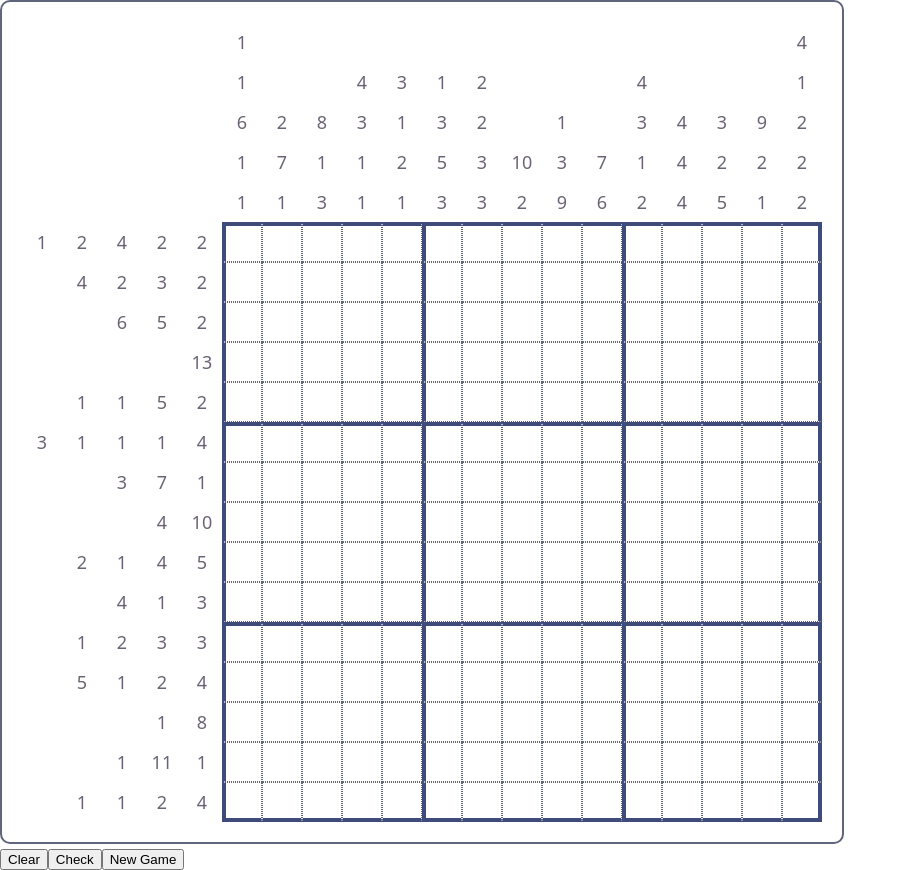
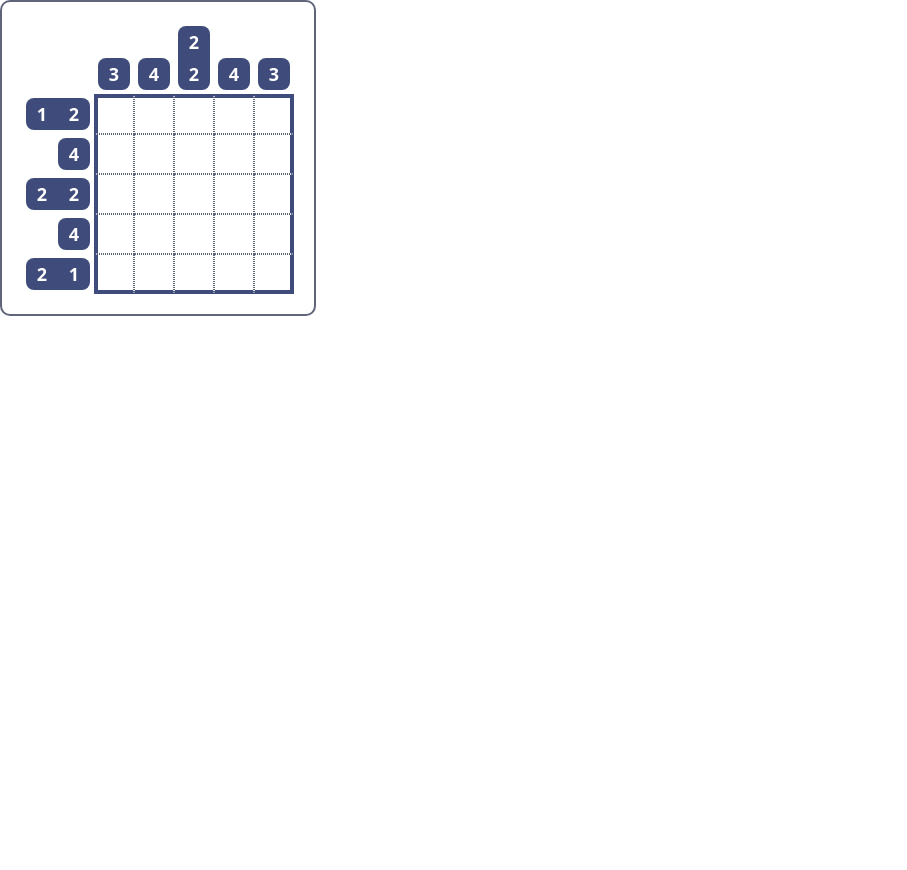
Before and after one commit to psychmic/nonogram, a React (Vite) app: page / in a window 1280 px wide. Shown: the whole page, without its empty margins (0-907 px from the left). After the commit the page ends 800 px from the top, so only its background shows below. Built offline with nearby package versions, Linux system fonts and the light colour scheme.

Commit message:
controls

```diff
--- a/src/App.css
+++ b/src/App.css
@@ -21,6 +21,7 @@
 .col-hints .hint-group {
     display: flex;
     flex-direction: column;
+    margin: 4px 0;
 }
 
 .row-hints {
@@ -35,14 +36,22 @@
     display: flex;
     justify-content: flex-end;
     align-items: center;
+    margin: 0 4px;
+}
+
+.hint-group {
+    background-color: #3f4b7a;
+    border-radius: 8px;
 }
 
 .hint-group .hint {
+    color: white;
+    font-weight: bold;
     display: flex;
     justify-content: center;
     align-items: center;
-    width: var(--cell-size);
-    height: var(--cell-size);
+    width: 32px;
+    height: 32px;
 }
 
 .grid {
@@ -71,3 +80,14 @@
 .grid .filled {
     background: var(--cell-color);
 }
+
+.controls {
+    display: flex;
+    gap: 8px;
+    padding: 8px;
+}
+
+.controls button {
+    padding: 8px;
+    cursor: pointer;
+}
--- a/src/App.tsx
+++ b/src/App.tsx
@@ -6,7 +6,7 @@ function App() {
 
     return (
       <>
-        <Nonogram width={15} height={15} />
+        <Nonogram initWidth={5} initHeight={5} />
       </>
     )
 }
--- a/src/components/Cell.tsx
+++ b/src/components/Cell.tsx
@@ -14,23 +14,21 @@ type CellParamsType = {
 }
 
 function Cell({ cellValue, setCellValue, mouseButton, isMouseDown, cellStyles }: CellParamsType) {
-    function fillCell(value: number, doOverride: boolean) {
-        if (cellValue === value) {
-            setCellValue(0);
-        } else if(cellValue === 0 || doOverride) {
+    function fillCell(value: number) {
+        if(cellValue === 0) {
             setCellValue(value);
         }
     }
 
     function handleMouseDown(event: MouseEvent) {
         event.preventDefault();
-        if (event.button === 0) fillCell(1, true);
-        if (event.button === 2) fillCell(-1, true);
+        if (event.button === 0) fillCell(1);
+        if (event.button === 2) fillCell(-1);
     }
 
     function handleMouseOver() {
-        if (isMouseDown && mouseButton === 0) fillCell(1, false);
-        if (isMouseDown && mouseButton === 2) fillCell(-1, false);
+        if (isMouseDown && mouseButton === 0) fillCell(1);
+        if (isMouseDown && mouseButton === 2) fillCell(-1);
     }
 
     return (
--- /dev/null
+++ b/src/components/Controls.tsx
@@ -0,0 +1,16 @@
+type ControlsParamsType = {
+    newGame: (newWidth: number, newHeight: number) => void,
+}
+
+function Controls({newGame}: ControlsParamsType) {
+    return (
+        <div className="controls">
+            <button onClick={() => newGame(5, 5)}>Easy (5 x 5)</button>
+            <button onClick={() => newGame(10, 10)}>Medium (10 x 10)</button>
+            <button onClick={() => newGame(15, 15)}>Hard (15 x 15)</button>
+            <button onClick={() => newGame(20, 20)}>Expert (20 x 20)</button>
+        </div>
+    );
+}
+
+export default Controls;
--- a/src/components/Nonogram.tsx
+++ b/src/components/Nonogram.tsx
@@ -3,19 +3,27 @@ import ColomnHints from "./ColomnHints";
 import RowHints from "./RowHints";
 import Grid from "./Grid";
 import { createNonogram } from "../lib/generate";
+import Controls from "./Controls";
 
 type NonogramParamsType = {
-    width: number,
-    height: number,
+    initWidth: number,
+    initHeight: number,
 }
 
-function Nonogram({width, height}: NonogramParamsType) {
-    const generateEmptyBoard = () => Array.from({length: height}, () => Array.from({length: width}, () => 0));
+function Nonogram({initWidth, initHeight}: NonogramParamsType) {
+    const [mistakeCount, setMistakeCount] = useState(0);
+
+    const [width, setWidth] = useState(initWidth);
+    const [height, setHeight] = useState(initHeight);
+
+    const generateEmptyBoard = (w = width, h = height) => Array.from({length: h}, () => Array.from({length: w}, () => 0));
 
     const [answerNonogram, setAnswerNonogram] = useState(() => createNonogram(width, height));
     const [gridState, setGridState] = useState(() => generateEmptyBoard());
 
     function setCellValue(rowIndex: number, cellIndex: number, value: number) {
+        if (JSON.stringify(gridState) === JSON.stringify(answerNonogram.grid)) return;
+        if (answerNonogram.grid[rowIndex][cellIndex] === value) {
             setGridState(prevGrid =>
                 prevGrid.map((row, rIdx) =>
                     rIdx === rowIndex
@@ -23,24 +31,16 @@ function Nonogram({width, height}: NonogramParamsType) {
                         : row
                 )
             );
-    }
-
-    function clearBoard() {
-        setGridState(generateEmptyBoard());
-    }
-
-    function check() {
-        if (JSON.stringify(gridState) === JSON.stringify(answerNonogram.grid)) {
-            console.log("Correct!");
         } else {
-            console.log("Wrong");
+            setMistakeCount(() => mistakeCount + 1);
         }
     }
 
-    function newGame() {
-        clearBoard();
-        setAnswerNonogram(createNonogram(width, height));
-        console.log("Generated new game!");
+    function newGame(newWidth: number, newHeight: number) {
+        setWidth(newWidth);
+        setHeight(newHeight);
+        setAnswerNonogram(createNonogram(newWidth, newHeight));
+        setGridState(generateEmptyBoard(newWidth, newHeight));
     }
 
     return (
@@ -50,9 +50,7 @@ function Nonogram({width, height}: NonogramParamsType) {
                 <RowHints hints={answerNonogram.rowHints} />
                 <Grid gridState={gridState} setCellValue={setCellValue} />
             </div>
-            <button className="clear-button button" onClick={clearBoard}>Clear</button>
-            <button className="check-button button" onClick={check}>Check</button>
-            <button className="new-button button" onClick={newGame}>New Game</button>
+            {(JSON.stringify(gridState) === JSON.stringify(answerNonogram.grid)) && <Controls newGame={newGame}/>}
         </>
     );
 }
```
Lines whose indentation alone changed are shown as unchanged.
